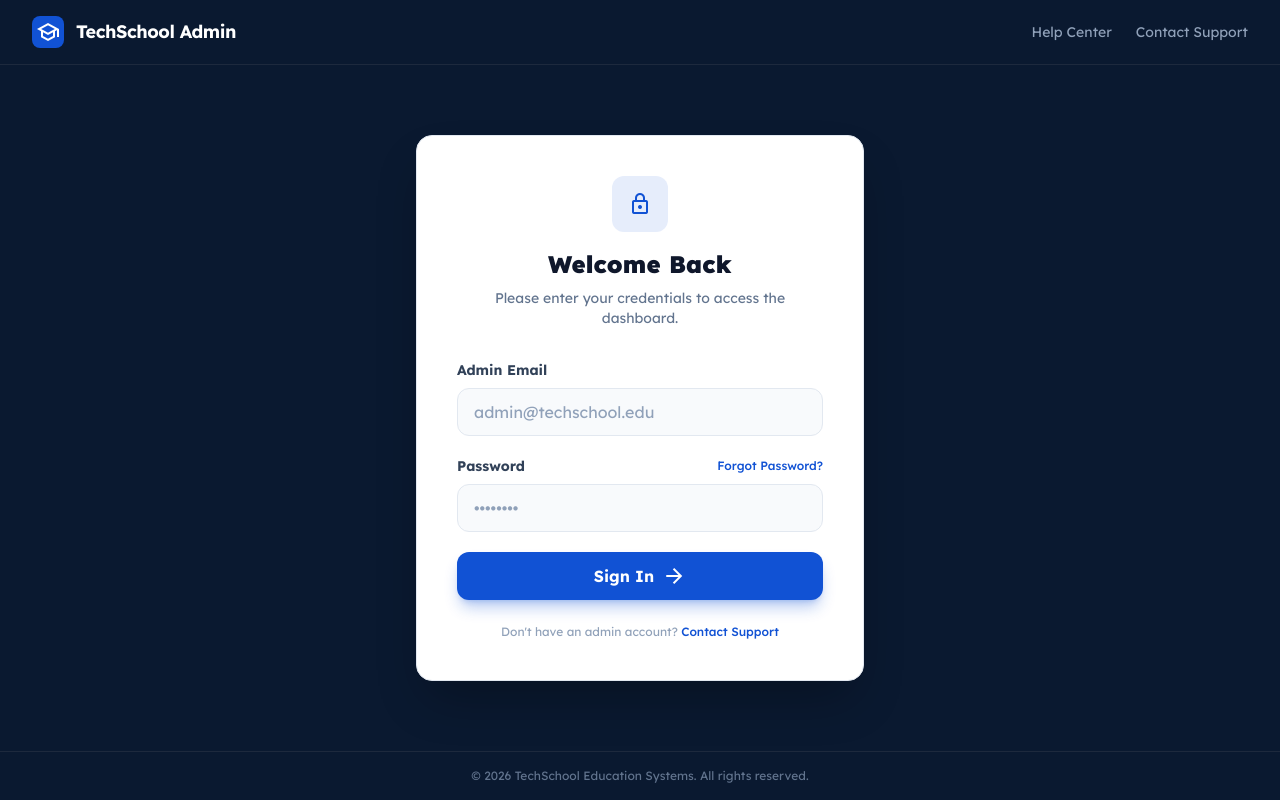
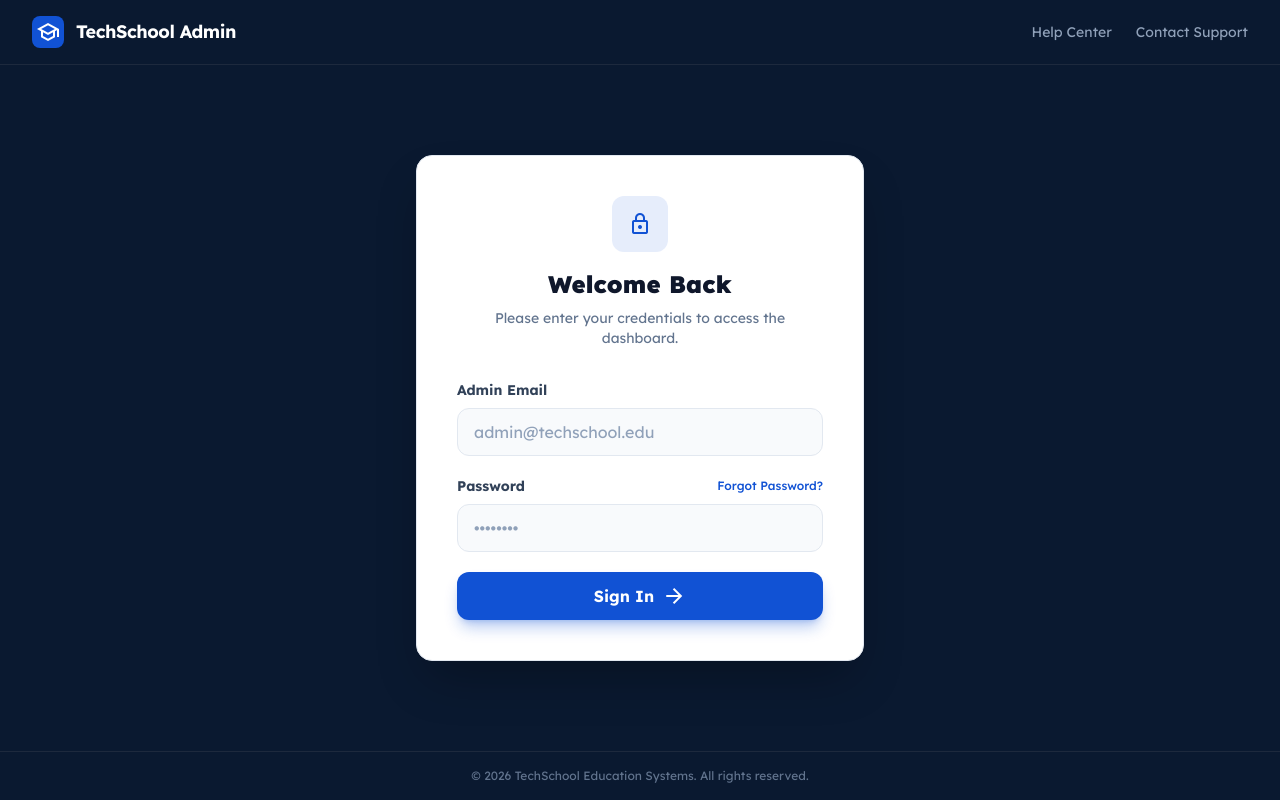
Before and after one commit to SIRDES/nil, a Next.js app: page /admin/login in a window 1280 px wide. Built offline with nearby package versions, Linux system fonts and the light colour scheme.

Commit message:
fixed lastlogin

```diff
--- a/src/app/admin/(dashboard)/users/page.tsx
+++ b/src/app/admin/(dashboard)/users/page.tsx
@@ -13,7 +13,7 @@ interface AdminUser {
   email: string;
   role: string;
   status: string;
-  lastLoginAt?: string;
+  lastLogin?: string;
   avatarUrl?: string;
 }
 
@@ -281,7 +281,7 @@ export default function AdminUsersPage() {
                           <StatusPill status={user.status} />
                         </td>
                         <td className="px-6 py-4 text-sm text-slate-500 dark:text-slate-400 whitespace-nowrap">
-                          {formatLastLogin(user.lastLoginAt)}
+                          {formatLastLogin(user.lastLogin)}
                         </td>
                         <td className="px-6 py-4">
                           <div className="flex justify-end">
--- a/src/app/admin/login/page.tsx
+++ b/src/app/admin/login/page.tsx
@@ -109,11 +109,6 @@ export default function AdminLogin() {
                 )}
               </button>
             </form>
-
-            <p className="mt-6 text-center text-xs text-slate-400">
-              Don&apos;t have an admin account?{" "}
-              <a href="#" className="text-primary hover:underline font-medium">Contact Support</a>
-            </p>
           </div>
         </div>
       </main>
--- a/src/auth.ts
+++ b/src/auth.ts
@@ -28,7 +28,7 @@ export const { handlers, signIn, signOut, auth } = NextAuth({
           throw new Error("Invalid credentials or inactive account.");
         }
 
-        if (user.status === "Inactive" || user.status === "Pending") {
+        if (user.status?.toLowerCase() === "inactive" || user.status?.toLowerCase() === "pending") {
           throw new Error("Invalid credentials or inactive account.");
         }
 
@@ -52,7 +52,7 @@ export const { handlers, signIn, signOut, auth } = NextAuth({
           firstName: user.firstName,
           lastName: user.lastName,
           status: user.status,
-          // lastLoginAt: user.lastLoginAt,
+          // lastLoginAt: user.lastLogin,
           avatarUrl: user.avatarUrl,
         };
       },
--- a/src/types/next-auth.d.ts
+++ b/src/types/next-auth.d.ts
@@ -12,7 +12,7 @@ declare module "next-auth" {
       lastName: string;
       role: "Super Admin" | "Registrar" | "Program Manager" | "Instructor" | "Editor" | "Support";
       status: "Active" | "Inactive" | "Suspended" | "Pending";
-      // lastLoginAt?: string;
+      lastLogin?: string;
       avatarUrl?: string;
     };
   }
```
